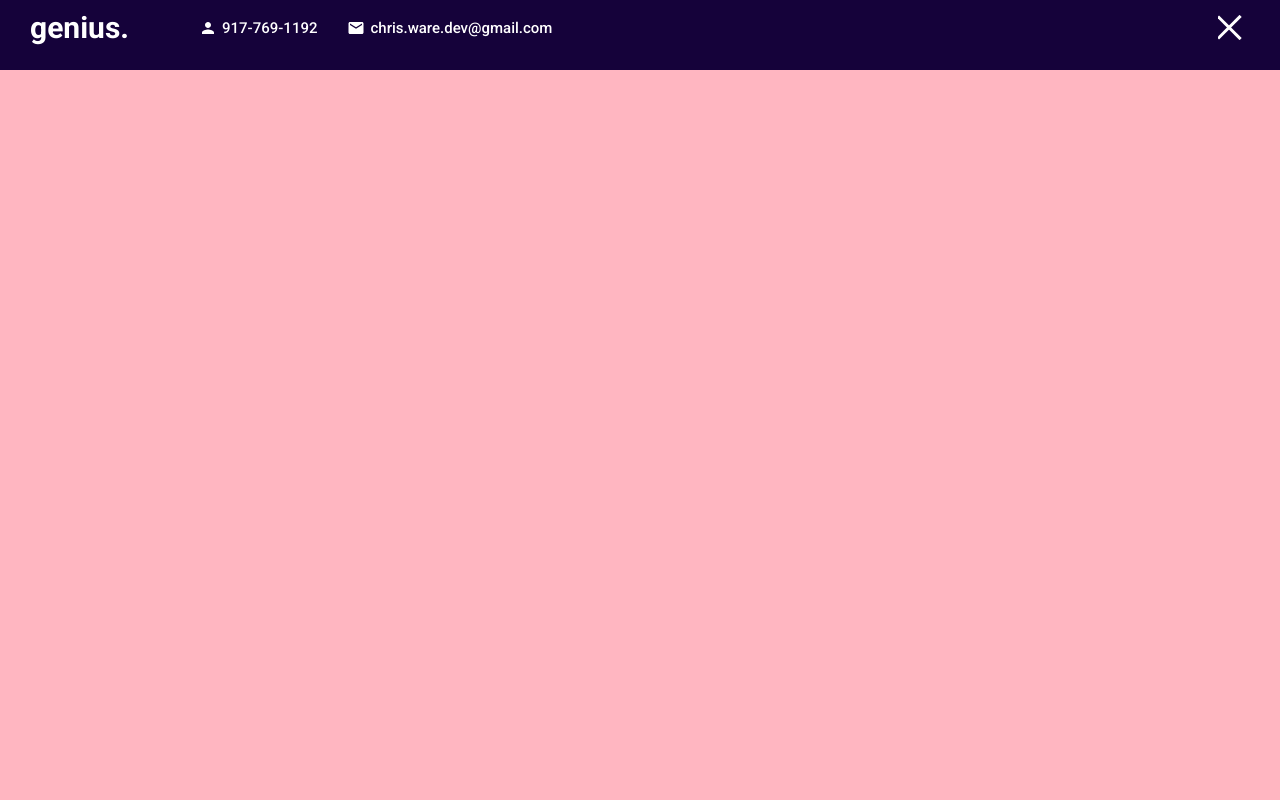
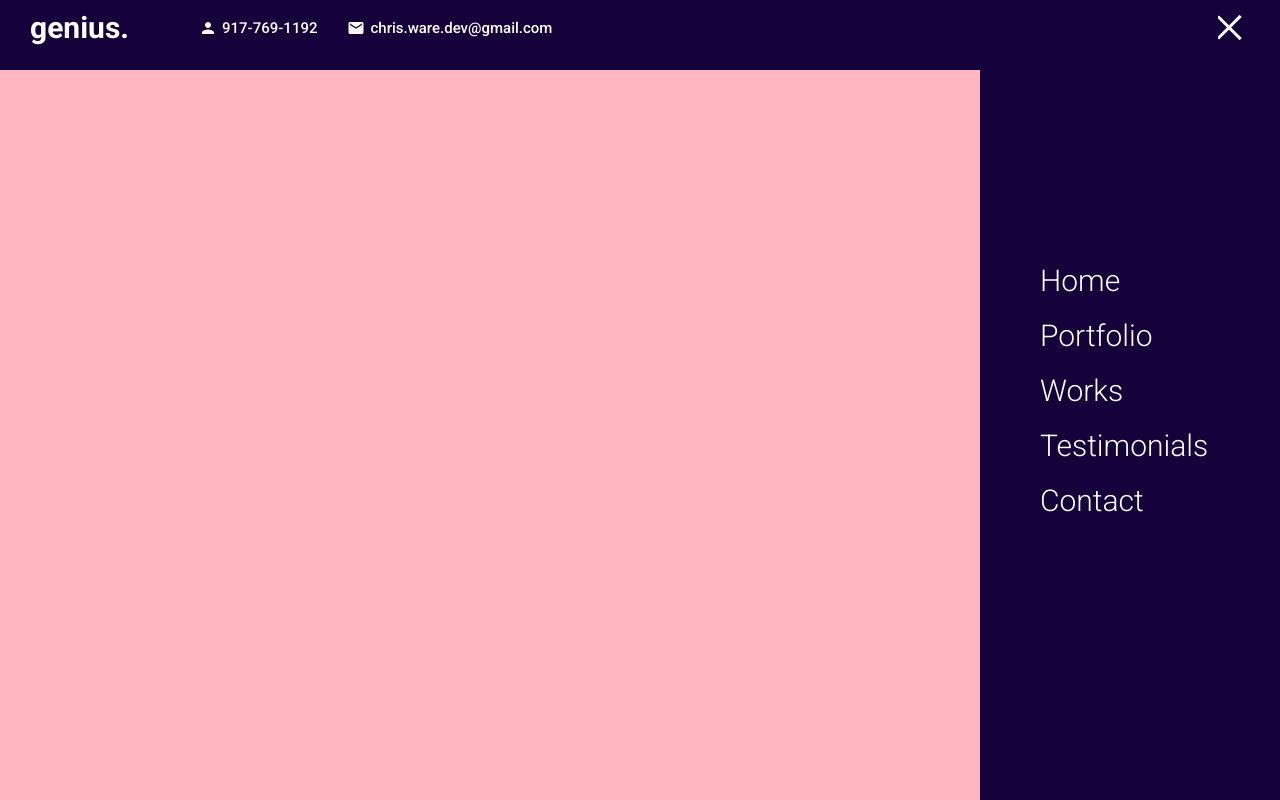
Before and after one commit to ChristianWare/Portfolio-App-III, a React (Create React App) app: page / in a window 1280 px wide. Built offline with nearby package versions, Linux system fonts and the light colour scheme.

Commit message:
Dynamic Menu Config

```diff
--- a/src/App.jsx
+++ b/src/App.jsx
@@ -7,6 +7,7 @@ import Works from "./components/works/Works";
 import Testimonials from "./components/testimonials/Testimonials";
 import Contact from "./components/contact/Contact";
 import "./app.scss";
+import Menu from "./components/menu/Menu";
 
 function App() {
   const [menuOpen, setMenuOpen] = useState(true);
@@ -14,6 +15,7 @@ function App() {
   return (
     <div className='app'>
       <Topbar menuOpen={menuOpen} setMenuOpen={setMenuOpen} />
+      <Menu menuOpen={menuOpen} setMenuOpen={setMenuOpen} />
       <div className='sections'>
         <Intro />
         <Portfolio />
--- a/src/components/menu/Menu.jsx
+++ b/src/components/menu/Menu.jsx
@@ -1,14 +1,26 @@
-import React from 'react'
-import './menu.scss';
+import React from "react";
+import "./menu.scss";
 
-export default function Menu() {
-    return (
-        <div className='menu'>
-            <ul>
-                <li>
-                    <a href="#intro">Home</a>
-                </li>
-            </ul>
-        </div>
-    )
+export default function Menu({ menuOpen, setMenuOpen }) {
+  return (
+    <div className={"menu " + (menuOpen && "active")}>
+      <ul>
+        <li onClick={() => setMenuOpen(false)}>
+          <a href='#intro'>Home</a>
+        </li>
+        <li onClick={() => setMenuOpen(false)}>
+          <a href='#portfolio'>Portfolio</a>
+        </li>
+        <li onClick={() => setMenuOpen(false)}>
+          <a href='#works'>Works</a>
+        </li>
+        <li onClick={() => setMenuOpen(false)}>
+          <a href='#testimonials'>Testimonials</a>
+        </li>
+        <li onClick={() => setMenuOpen(false)}>
+          <a href='#contact'>Contact</a>
+        </li>
+      </ul>
+    </div>
+  );
 }
--- a/src/components/menu/menu.scss
+++ b/src/components/menu/menu.scss
@@ -0,0 +1,43 @@
+@import '../../global.scss';
+
+.menu {
+    width: 300px;
+    height: 100vh;
+    background-color: $mainColor;
+    position: fixed;
+    top: 0;
+    right: -300px;
+    z-index: 2;
+    display: flex;
+    flex-direction: column;
+    align-items: center;
+    justify-content: center;
+    transition: all 1s ease;
+
+    &.active {
+        right: 0;
+    }
+
+    ul {
+        margin: 0;
+        padding: 0;
+        list-style: none;
+        font-size: 30px;
+        font-weight: 300;
+        color: white;
+        width: 60%;
+
+        li {
+            margin-bottom: 20px;
+            a {
+                font-size: inherit;
+                color:inherit;
+                text-decoration: none;
+            }
+
+            &:hover {
+                font-weight: 500;
+            }
+        }
+    }
+}
--- a/src/components/topbar/topbar.scss
+++ b/src/components/topbar/topbar.scss
@@ -7,7 +7,7 @@
     color: $mainColor;
     position: fixed;
     top: 0;
-    z-index: 2;
+    z-index: 3;
     transition: all 1s ease;
 
     .wrapper {
```
